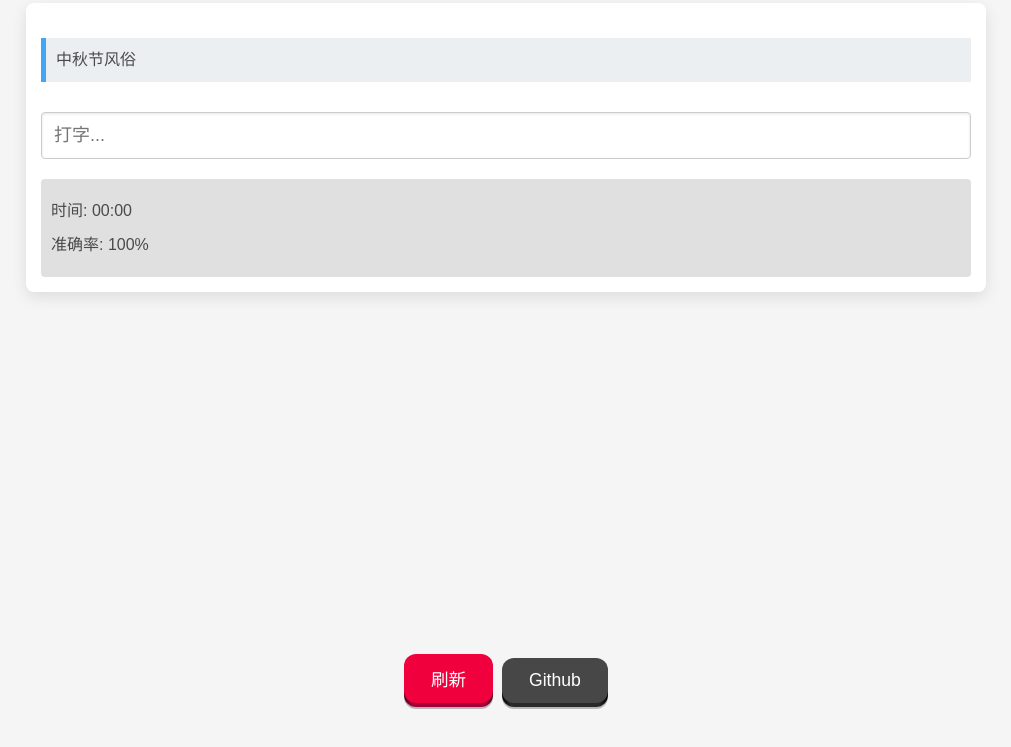
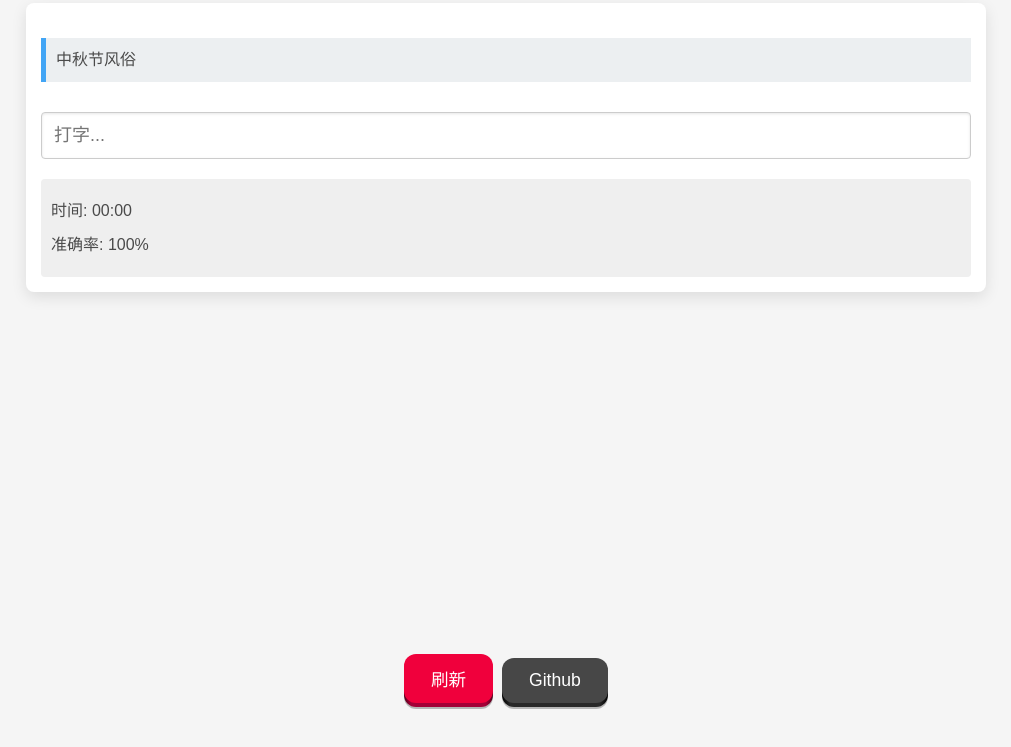
Before and after one commit to Diicck/TwT_tping, a plain HTML site: page index.html in a window 1280 px wide. Shown: the part 73-820 px from the top of the page, without its empty margins (134-1145 px from the left). Drawn offline with Linux system fonts and the light colour scheme.

Commit message:
Update style.css

```diff
--- a/style.css
+++ b/style.css
@@ -61,7 +61,7 @@ body {
 }
 /* 统计信息 */
 #stats {
-    background-color: #E0E0E0;
+    background-color: #efefef;
     padding: 10px;
     margin-top: 20px;
     border-radius: 4px;
```
